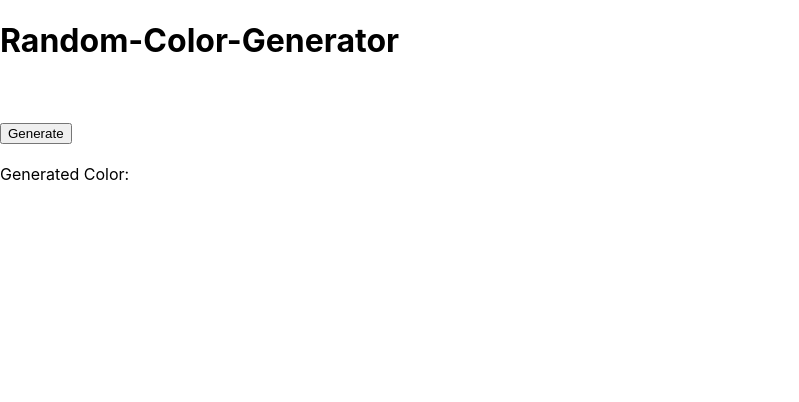
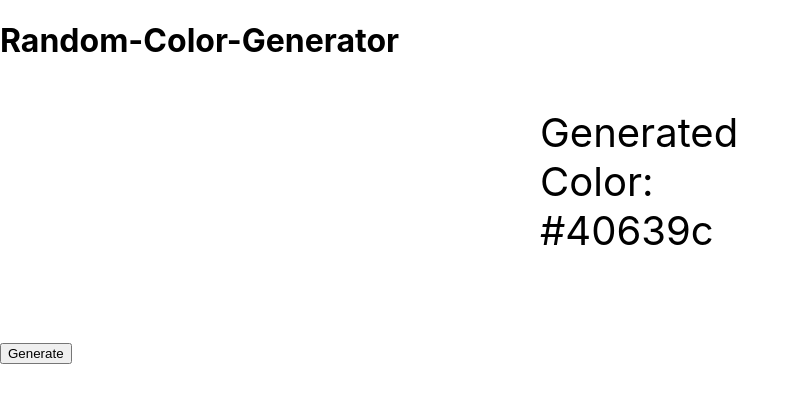
Before and after one commit to michaels90up/react-random-color-generator, a React (Create React App) app: page / in a window 1280 px wide. Shown: the top 402 px of the page, without its empty margins (0-799 px from the left). Built offline with nearby package versions, Linux system fonts and the light colour scheme.

Commit message:
Adding library

```diff
--- a/package.json
+++ b/package.json
@@ -6,6 +6,7 @@
     "@testing-library/jest-dom": "^5.14.1",
     "@testing-library/react": "^13.0.0",
     "@testing-library/user-event": "^13.2.1",
+    "randomcolor": "^0.6.2",
     "react": "^18.2.0",
     "react-dom": "^18.2.0",
     "react-scripts": "5.0.1",
--- a/src/App.js
+++ b/src/App.js
@@ -1,16 +1,37 @@
 import './App.css';
+import randomColor from 'randomcolor';
+import { useState } from 'react';
 
 function App() {
+  const [color, setColor] = useState('#40639c');
   return (
     <div>
       <h1>Random-Color-Generator</h1>
+      <div
+        style={{
+          width: 200,
+          height: 200,
+          margin: '0 auto',
+          display: 'flex',
+          justifyContent: 'center',
+          alignItems: 'center',
+          fontSize: 40,
+        }}
+      >
+        Generated Color: {color}
+      </div>
       <br />
       <br />
-      <button>Generate</button>
+      <br />
+      <button
+        onClick={() => {
+          setColor('');
+        }}
+      >
+        Generate
+      </button>
       <br />
       <br />
-      <div>Generated Color:</div>
-      {/* change of the background color and show <background color hex code>*/}
     </div>
   );
 }
```
Also changed, not shown: 1 other file (tests, documents, lock files or other folders).
